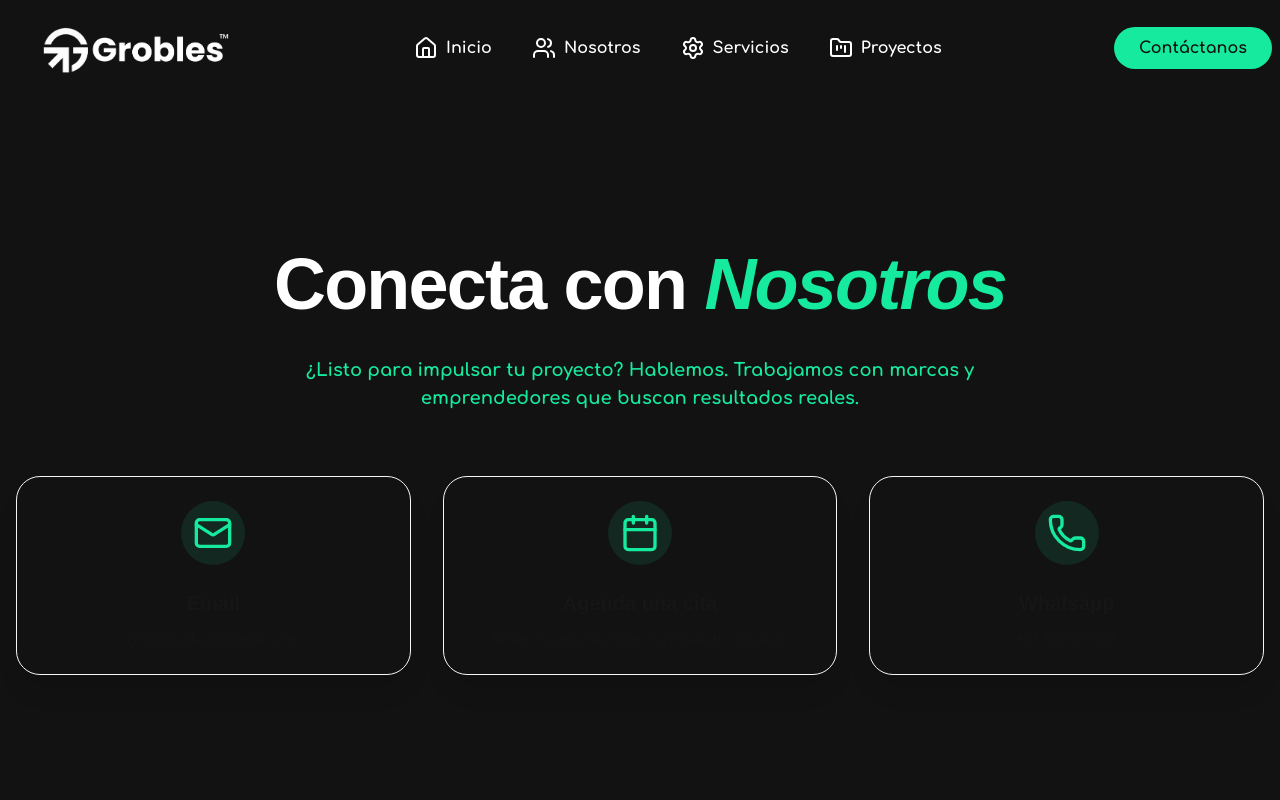
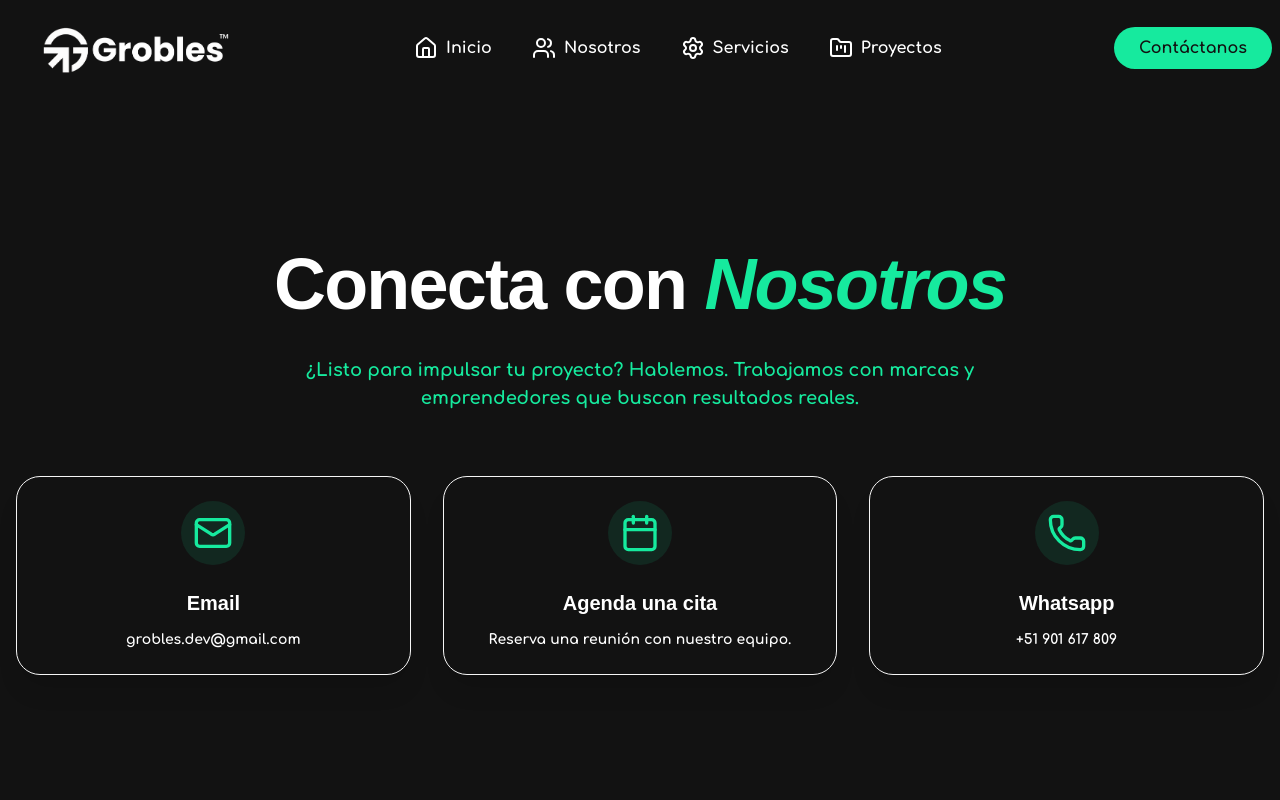
Before and after one commit to Grobles-Inc/Portafolio-Grobles, a React (Vite) app: page /contact in a window 1280 px wide. Shown: the top 800 px of the page. Built offline with nearby package versions, Linux system fonts and the light colour scheme; a web font is replaced by a local one.

Commit message:
Corrección de Colores en la sección de contacto

```diff
--- a/src/pages/Contact.tsx
+++ b/src/pages/Contact.tsx
@@ -62,8 +62,8 @@ export default function Contact() {
               <div className="flex items-center justify-center w-16 h-16 rounded-full bg-secondary/10 mb-4 group-hover:bg-secondary/20 transition">
                 <Mail className="w-10 h-10 text-secondary" />
               </div>
-              <h2 className="card-title text-xl font-bold mb-1">Email</h2>
-              <span className="text-base-content/80 group-hover:text-secondary transition">
+              <h2 className="card-title text-xl font-bold text-white mb-1">Email</h2>
+              <span className="text-white font-bold group-hover:text-secondary transition">
                 grobles.dev@gmail.com
               </span>
             </div>
@@ -83,9 +83,9 @@ export default function Contact() {
               <div className="flex items-center justify-center w-16 h-16 rounded-full bg-secondary/10 mb-4 group-hover:bg-secondary/20 transition">
                 <Calendar className="w-10 h-10 text-secondary" />
               </div>
-              <h2 className="card-title text-xl font-bold mb-1">Agenda una cita</h2>
-              <span className="text-base-content/80 group-hover:text-secondary transition">
-                Reserva una reunión con nuestro equipo
+              <h2 className="card-title text-xl font-bold text-white mb-1">Agenda una cita</h2>
+              <span className="text-white font-bold group-hover:text-secondary transition">
+                Reserva una reunión con nuestro equipo.
               </span>
             </div>
           </a>
@@ -104,8 +104,8 @@ export default function Contact() {
               <div className="flex items-center justify-center w-16 h-16 rounded-full bg-secondary/10 mb-4 group-hover:bg-secondary/20 transition">
                 <Phone className="w-10 h-10 text-secondary" />
               </div>
-              <h2 className="card-title text-xl font-bold mb-1">Whatsapp</h2>
-              <span className="text-base-content/80 group-hover:text-secondary transition">
+              <h2 className="card-title text-xl font-bold text-white mb-1">Whatsapp</h2>
+              <span className="text-white font-bold group-hover:text-secondary transition">
                 +51 901 617 809
               </span>
             </div>
```
